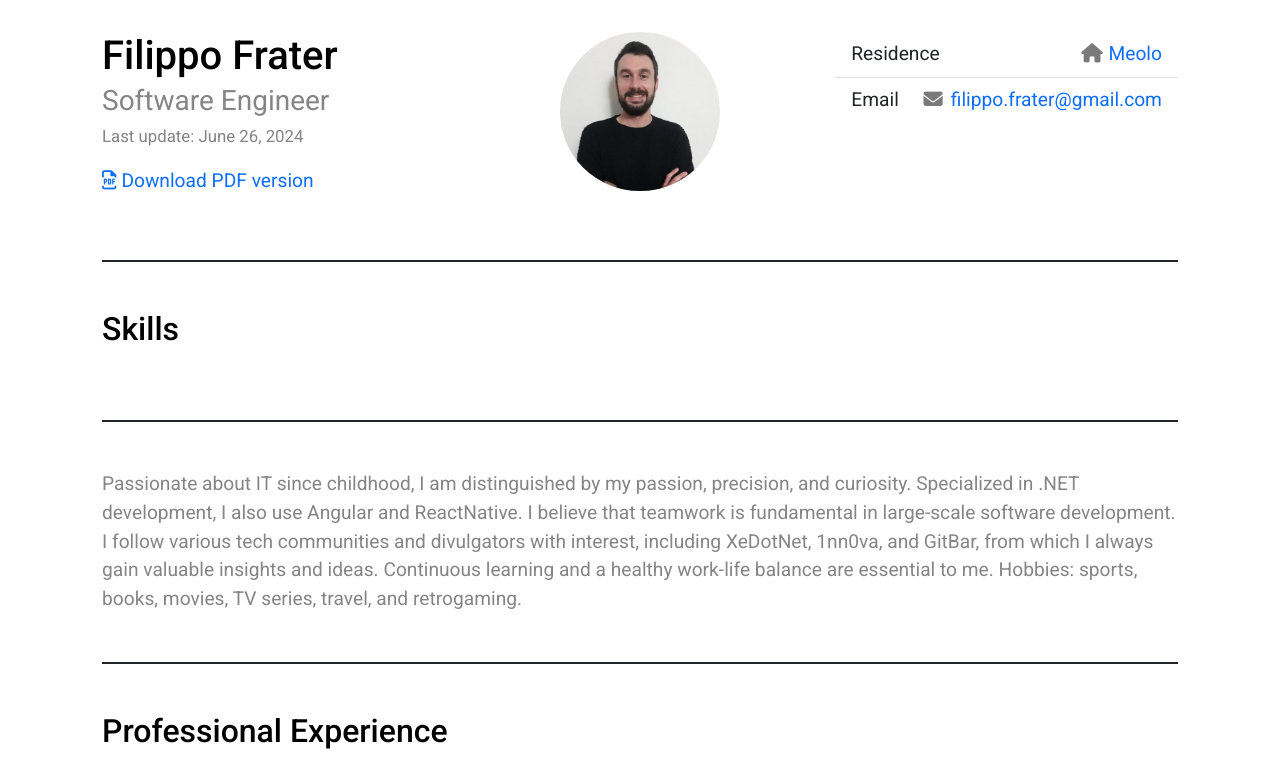
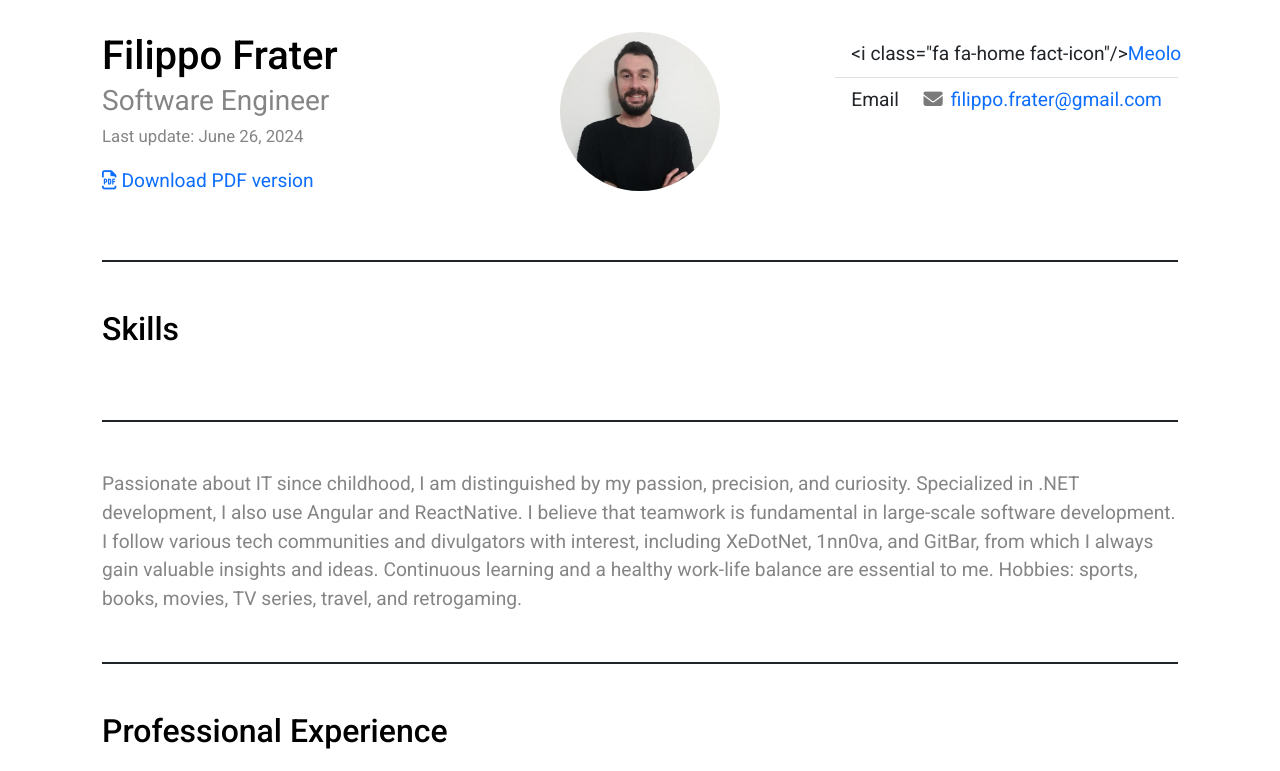
Before and after one commit to philbroz/cv, a plain HTML site: page index.html in a window 1280 px wide. Shown: the top 771 px of the page. Drawn offline with nearby package versions, Linux system fonts and the light colour scheme.

Commit message:
Deploying to gh-pages from @ philbroz/cv@a041fa4735539b1fab0a8826b8ab87b0baa647e8 🚀

```diff
--- a/index.html
+++ b/index.html
@@ -40,8 +40,8 @@
             <div class="col-print-6 col-12 col-md-5 offset-lg-1 col-lg-4">
                 <ul class="list-group list-group-flush">
                     <li class="list-group-item d-flex justify-content-between align-items-start">
-                        <span class="text-nowrap">Residence</span>
-                        <span class="text-nowrap"><a href="https://maps.app.goo.gl/G5r4RDBKUVEB5yHE9"><i class="fa fa-home fact-icon"></i>Meolo</a></span>
+                        <span class="text-nowrap">&lt;i class&#x3D;&quot;fa fa-home fact-icon&quot;/&gt;</span>
+                        <span class="text-nowrap"><a href="https://maps.app.goo.gl/qhev2K3mbxbPA5qx8">Meolo</a></span>
                     </li>
                     <li class="list-group-item d-flex justify-content-between align-items-start">
                         <span class="text-nowrap">Email</span>
```
Also changed, not shown: 1 other file.
